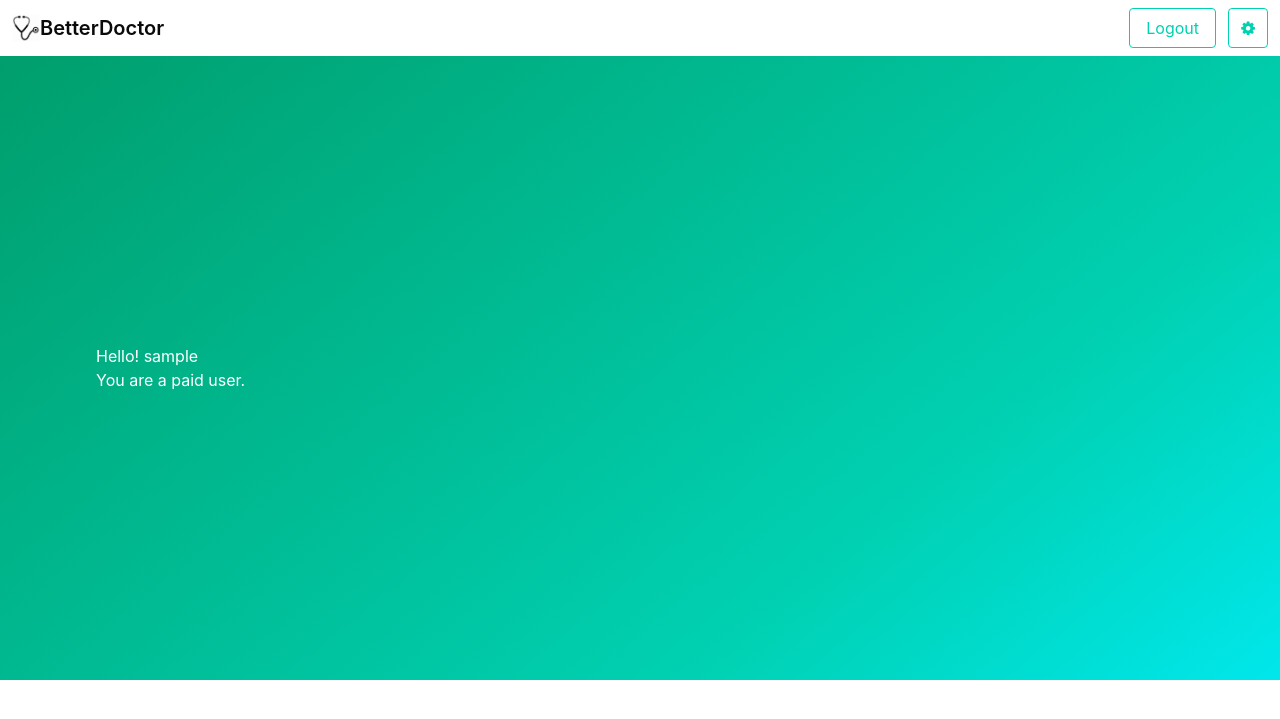
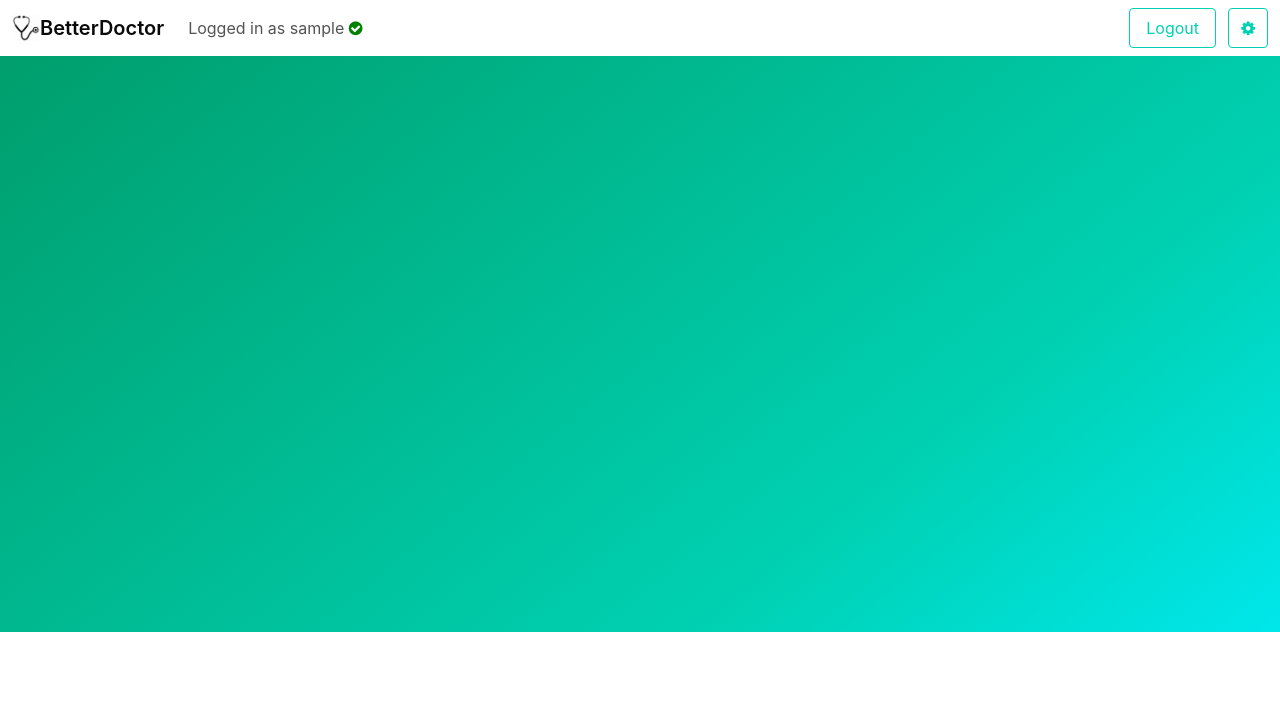
Before and after one commit to zayyarlin/medical_ml_project, a Flask app: page / in a window 1280 px wide. Shown: the top 719 px of the page. Run offline with Flask 2, Linux system fonts and the light colour scheme; the visitor is signed in with stand-in values (Sample User, id 1); data comes from the database, SQL or seed files in the repository; some libraries are stand-ins or nearby versions.

Commit message:
Modified the purchase button

```diff
--- a/app.py
+++ b/app.py
@@ -91,7 +91,8 @@ def settings():
 @app.route('/payment')
 def payment():
     if session.get('logged_in'):
-        return render_template('payment.html', key=stripe_keys['publishable_key'])
+        user = helpers.get_user()
+        return render_template('payment.html', key=stripe_keys['publishable_key'], user=user)
     else:
         return redirect(url_for('login'))
 
@@ -115,9 +116,12 @@ def charge():
         except stripe.error.StripeError:
             return render_template('error.html')
         helpers.change_user(paid=True)
-        return render_template('charge.html', amount=amount)
-    else:
-        return redirect(url_for('login'))
+
+    # This is confusing at the moment because main page is routed by login
+    return redirect(url_for('login'))
+
+# -------- Chat Main Page ---------------------------------------------- #
+# TODO
 
 # ======== Main ============================================================== #
 if __name__ == "__main__":
--- a/templates/home.html
+++ b/templates/home.html
@@ -3,16 +3,7 @@
 {% include "navbar.html" %}
 <section class="hero is-primary is-bold is-large">
   <div class="hero-body">
-    Hello! {{ user.username }}
 
-    {% if user.paid %}
-      <p> You are a paid user.</p>
-    {% endif %}
-
-    {% if not user.paid %}
-      <p>Purchase access plan</p>
-      <a href="/payment" class="button">Purchase</a>
-    {% endif %}
 
   </div>
 </section>
--- a/templates/navbar.html
+++ b/templates/navbar.html
@@ -11,6 +11,14 @@
         <span></span>
       </div>
     </div>
+    <div class="navbar-item">
+      <p> Logged in as {{ user.username }} {% if user.paid %}<i class="fa fa-check-circle" style="color: green"></i> {% endif %}</p>
+    </div>
+    {% if not user.paid %}
+    <div class="navbar-item">
+      <a href="/payment" class="button is-danger">Purchase Full Access for $20</a>
+    </div>
+    {% endif %}
     <div id="navbar-menu-id" class="navbar-menu">
       <div class="navbar-start">
       </div>
```
